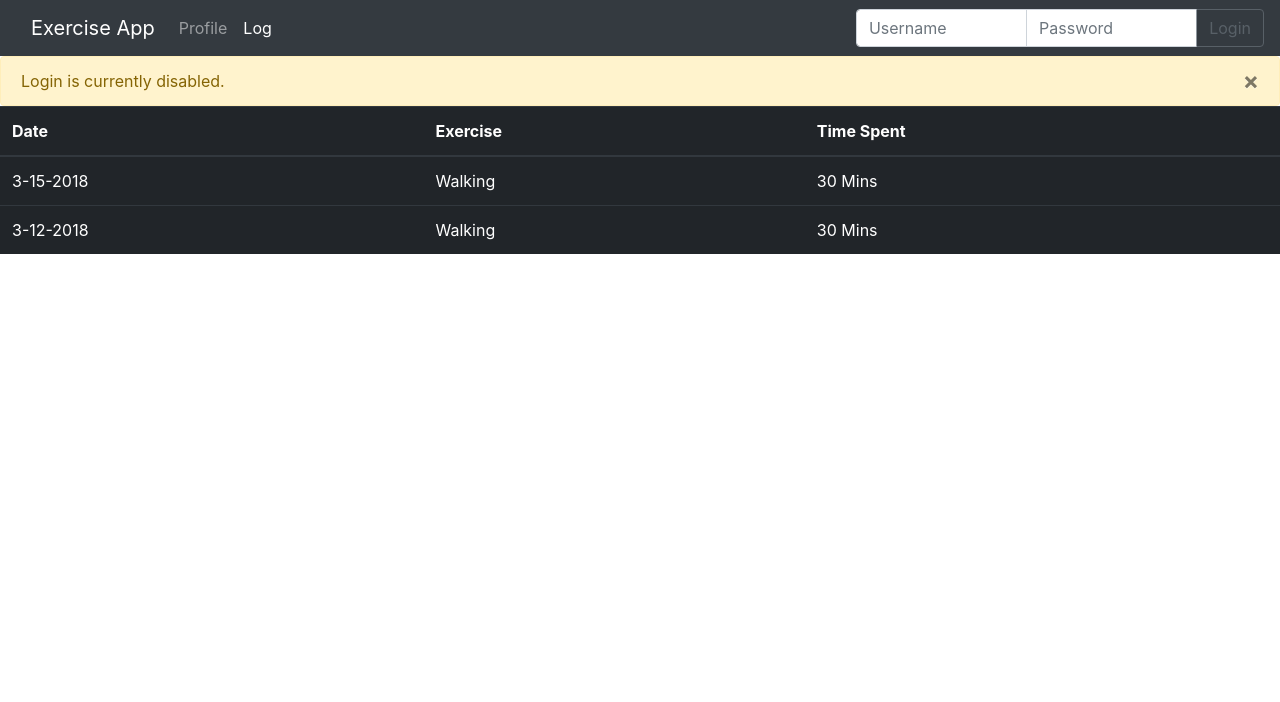
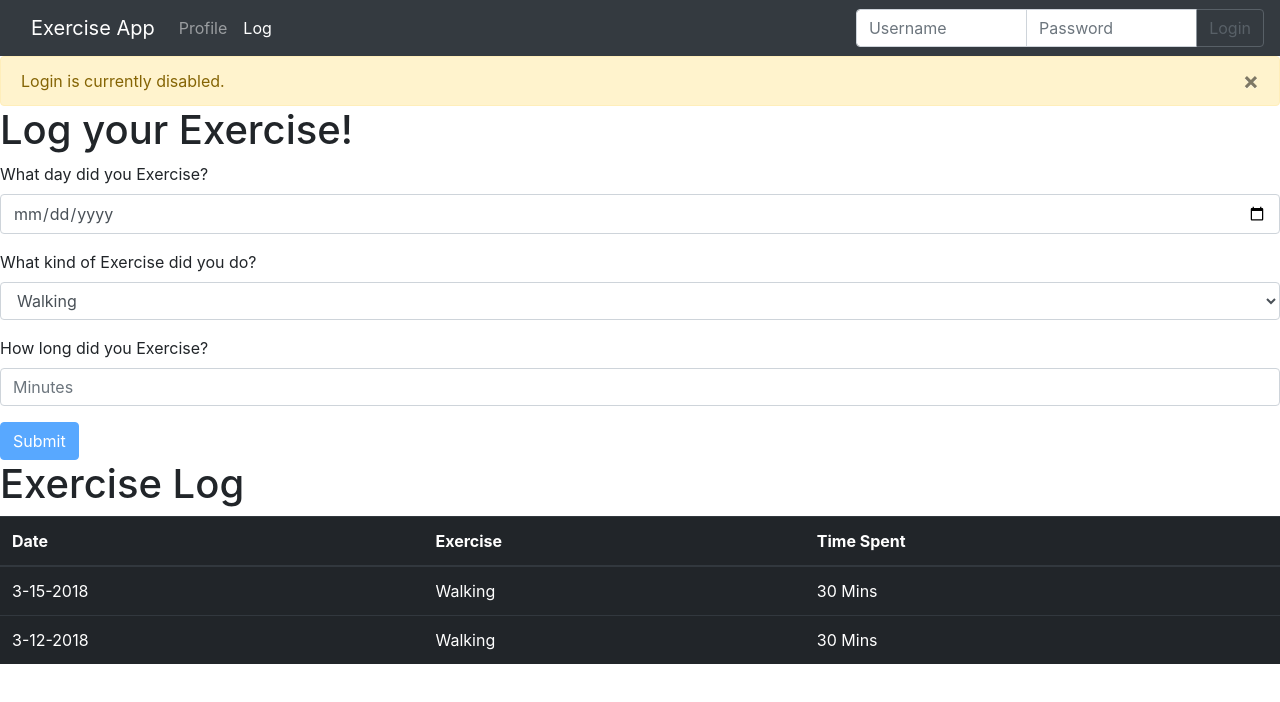
Before and after one commit to Dean-Corn/Exercise, an Angular app: page /log in a window 1280 px wide. Shown: the top 702 px of the page. Built offline with nearby package versions, Linux system fonts and the light colour scheme.

Commit message:
log updated

```diff
--- a/src/app/log/log.component.html
+++ b/src/app/log/log.component.html
@@ -1,3 +1,25 @@
+<h1>Log your Exercise!</h1>
+<div class="form">
+    <div class="form-group">
+        <label for="exerciseDate">What day did you Exercise?</label>
+        <input type="date" class="form-control" id="exerciseDate">
+      </div>
+    <div class="form-group">
+      <label for="exerciseChoices">What kind of Exercise did you do?</label>
+      <select class="form-control" id="exerciseChoices">
+        <option>Walking</option>
+        <option>Running</option>
+        <option>Swiming</option>
+        <option>Weights</option>
+      </select>
+    </div>
+    <div class="form-group">
+      <label for="exerciseTime">How long did you Exercise?</label>
+      <input type="number" class="form-control" id="exerciseTime" placeholder="Minutes">
+    </div>
+    <button type="submit" class="btn btn-primary disabled">Submit</button>
+</div>
+<h1>Exercise Log</h1>
 <div class="table-responsive">
   <table class="table table-dark">
     <thead>
--- a/src/app/profile/profile.component.html
+++ b/src/app/profile/profile.component.html
@@ -1,3 +1,5 @@
-<p>
-  profile works!
-</p>
+<div class="container">
+  <div class="row">
+
+  </div>
+</div>
```
